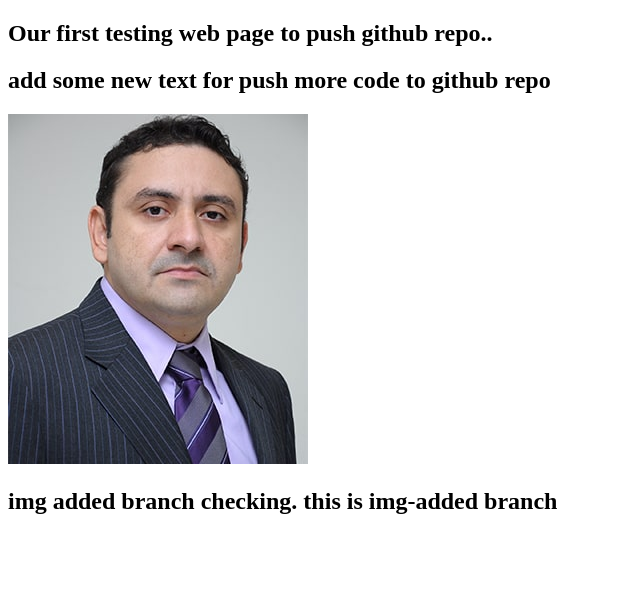
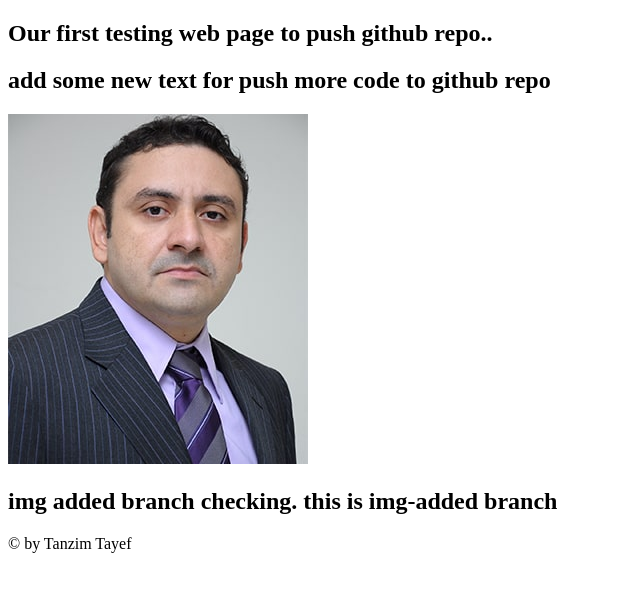
Before and after one commit to TanzimTayef/MY-frist-repo, a plain HTML site: page index.html in a window 1280 px wide. Shown: the whole page, without its empty margins (0-640 px from the left). Drawn offline with Linux system fonts and the light colour scheme.

Commit message:
added footer

```diff
--- a/index.html
+++ b/index.html
@@ -13,5 +13,8 @@
        <img src="team-1.jpg" alt="team page">
        <h2>img added branch checking. this is img-added branch</h2>
      </section>
+     <section id="footer">
+      <p>&copy; by Tanzim Tayef</p>
+     </section>
 </body>
 </html>
```
